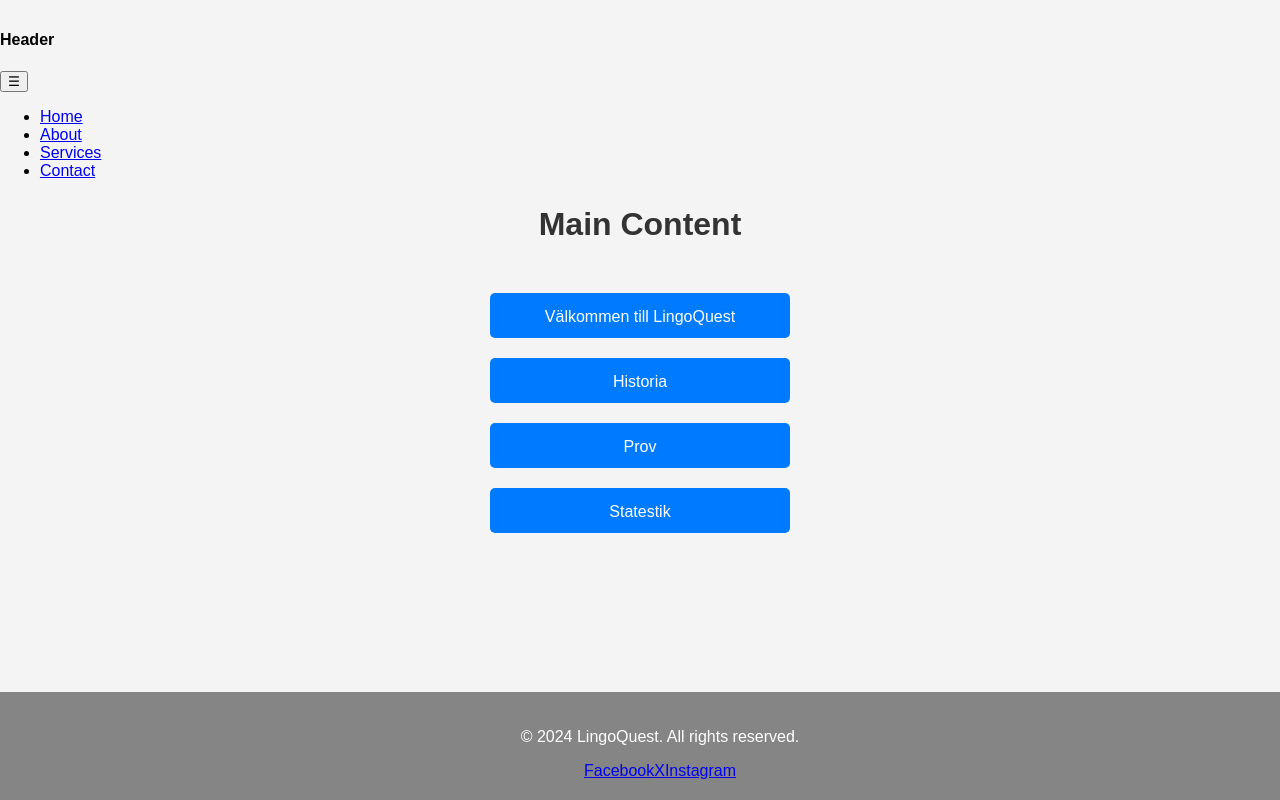
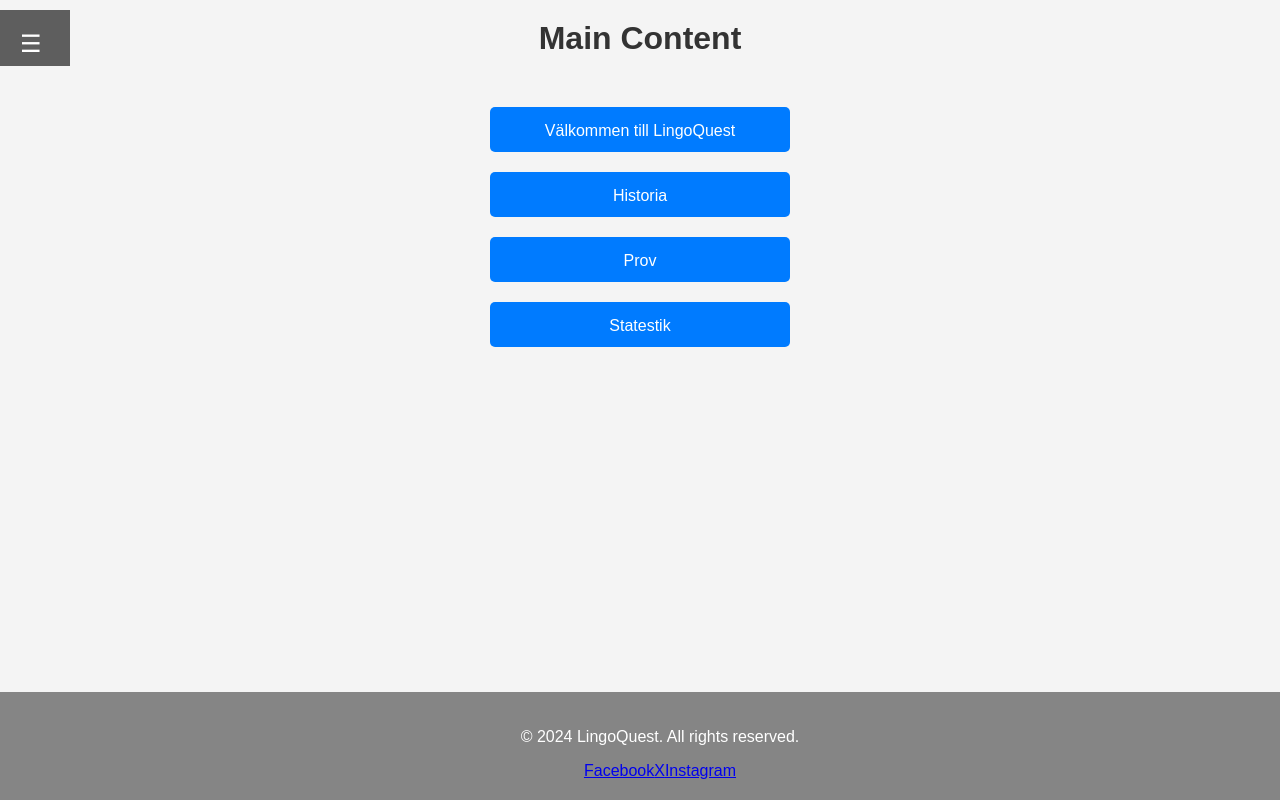
Before and after one commit to KekoH1/LingoQuest, a React (Create React App) app in the folder lingoquest-web/: page / in a window 1280 px wide. Built offline with nearby package versions, Linux system fonts and the light colour scheme.

Commit message:
navbar och hamburgar meny

```diff
--- a/lingoquest-web/src/assets/style.css
+++ b/lingoquest-web/src/assets/style.css
@@ -79,6 +79,80 @@ h2 {
 }
 
 
+/* Navbar */
+.navbar {
+    width: 70px; /* Smal initial bredd */
+    height: 7vh;
+    position: fixed;
+    left: 200;
+    top: 10;
+    background-color: #5e5e5e; /* Mörk bakgrund för tydlighet */
+    transition: width 0.3s ease;
+    overflow: hidden;
+    z-index: 10;
+}
+
+.navbar.open {
+    width: 250px;
+    height: 100%;
+}
+
+/* Hamburger button */
+.hamburger {
+    padding: 20px;
+    cursor: pointer;
+    background-color: transparent;
+    border: none;
+    color: #fff;
+    font-size: 24px;
+    outline: none;
+}
+
+/* Navbar links */
+.nav-links {
+    display: flex;
+    flex-direction: column;
+    list-style: none;
+    padding-left: 10px;
+    margin-top: 20px;
+}
+
+.nav-links a {
+    padding: 15px 10px;
+    text-decoration: none;
+    color: #fff;
+    display: block;
+    transition: all 0.3s ease;
+    font-size: 18px;
+    opacity: 0;
+    transform: translateX(-20px);
+}
+
+.nav-links a.show {
+    opacity: 1;
+    transform: translateX(0);
+    transition: opacity 0.3s ease, transform 0.3s ease;
+}
+
+.nav-links a:hover {
+    background-color: #444;
+}
+
+
+@media (max-width: 768px) {
+    .navbar {
+        width: 50px;
+    }
+
+    .navbar.open {
+        width: 200px;
+    }
+
+    .nav-links a {
+        font-size: 16px;
+    }
+}
+
 footer {
     text-align: center;
     padding: 20px;
--- a/lingoquest-web/src/pages/home.js
+++ b/lingoquest-web/src/pages/home.js
@@ -6,20 +6,22 @@ function Home() {
         setIsOpen(!isOpen);
     };
 
+
     return (
         <div>
             <header>
-                <h4>Header</h4>
                 <nav className={`navbar ${isOpen ? 'open' : ''}`}>
                     <button className="hamburger" onClick={toggleMenu}>
                         &#9776;
                     </button>
-                    <ul className={`nav-links ${isOpen ? 'show' : ''}`}>
-                        <li><a href="#home">Home</a></li>
-                        <li><a href="#about">About</a></li>
-                        <li><a href="#services">Services</a></li>
-                        <li><a href="#contact">Contact</a></li>
+
+                    <ul className="nav-links">
+                        <li><a href="#välkommen" className={isOpen ? 'show' : ''}>Välkommen</a></li>
+                        <li><a href="#historia" className={isOpen ? 'show' : ''}>Historia</a></li>
+                        <li><a href="#prov" className={isOpen ? 'show' : ''}>Prov</a></li>
+                        <li><a href="#statestik" className={isOpen ? 'show' : ''}>Statestik</a></li>
                     </ul>
+
                 </nav>
             </header>
             <main>
```
